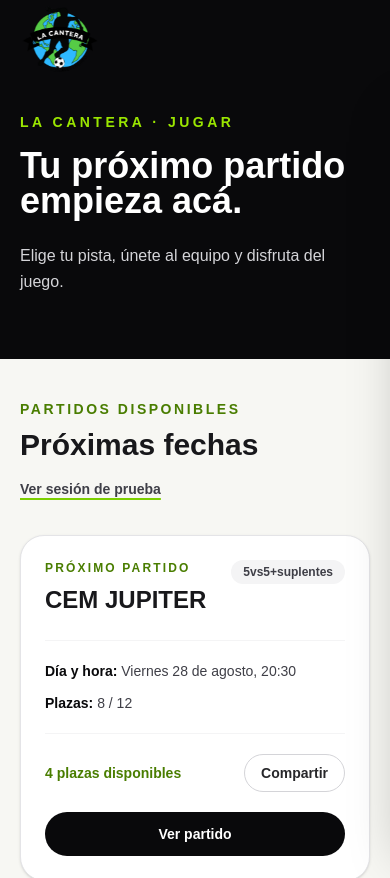
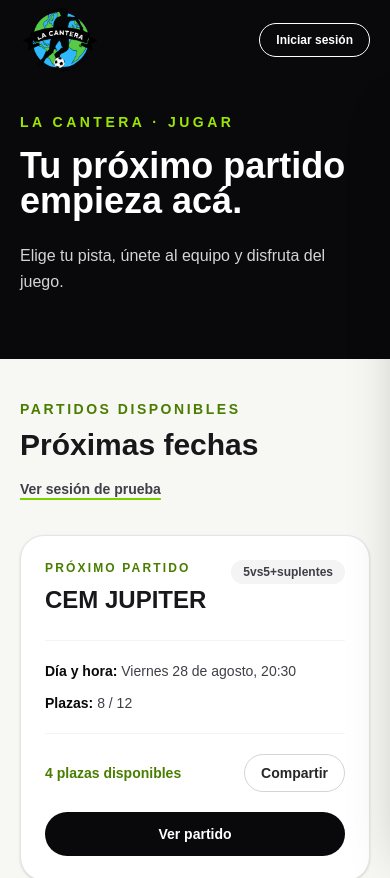
Before and after one commit to lacanteraexperience/lacanteraexperience1, a Next.js app: page /jugar in a window 390 px wide. Shown: the top 878 px of the page. Built offline with nearby package versions, Linux system fonts and the light colour scheme.

Commit message:
Muestra acceso de sesión en móvil

```diff
--- a/components/Navbar.tsx
+++ b/components/Navbar.tsx
@@ -145,7 +145,16 @@ export default function Navbar() {
             BOTÓN MÓVIL
         ========================= */}
 
-        {(!isJugarRoute || sessionActive) && (
+        {isJugarRoute && !sessionActive ? (
+          <a
+            href="/jugar?vista=sesion"
+            className={`rounded-full border px-4 py-2 text-xs font-bold lg:hidden ${
+              scrolled ? "border-zinc-900 text-zinc-900" : "border-white text-white"
+            }`}
+          >
+            Iniciar sesión
+          </a>
+        ) : (
           <button
             onClick={() => setMenuOpen(!menuOpen)}
             aria-label={menuOpen ? "Cerrar menú" : "Abrir menú"}
```
